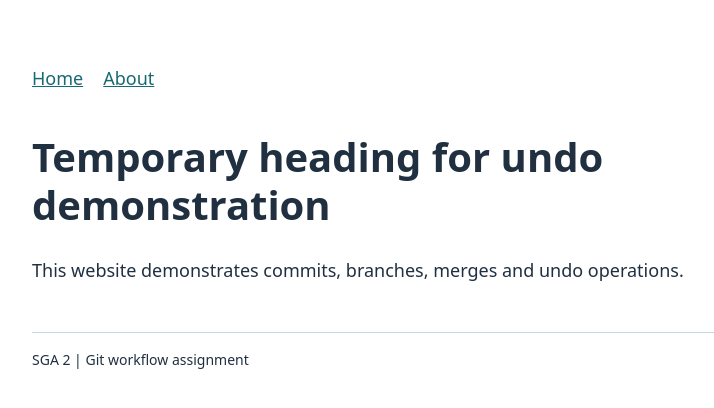
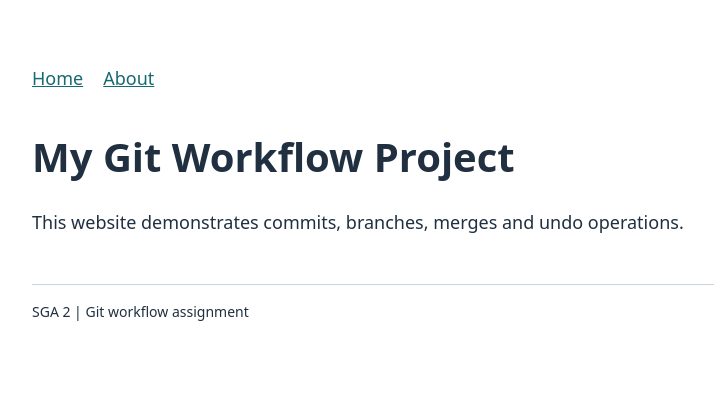
Before and after one commit to siddharthachaturvedi/sga2, a plain HTML site: page index.html in a window 1280 px wide. Shown: the whole page, without its empty margins (208-922 px from the left). Drawn offline with Linux system fonts and the light colour scheme.

Commit message:
Revert "Add temporary heading for undo demonstration"
This reverts commit 93e066e1da574362d57222f1179469d3de9b146f.

```diff
--- a/index.html
+++ b/index.html
@@ -9,7 +9,7 @@
 <body>
 <nav><a href="index.html">Home</a><a href="about.html">About</a></nav>
 <main>
-<h1>Temporary heading for undo demonstration</h1>
+<h1>My Git Workflow Project</h1>
 <p>This website demonstrates commits, branches, merges and undo operations.</p>
 </main>
 <footer>SGA 2 | Git workflow assignment</footer>
```
